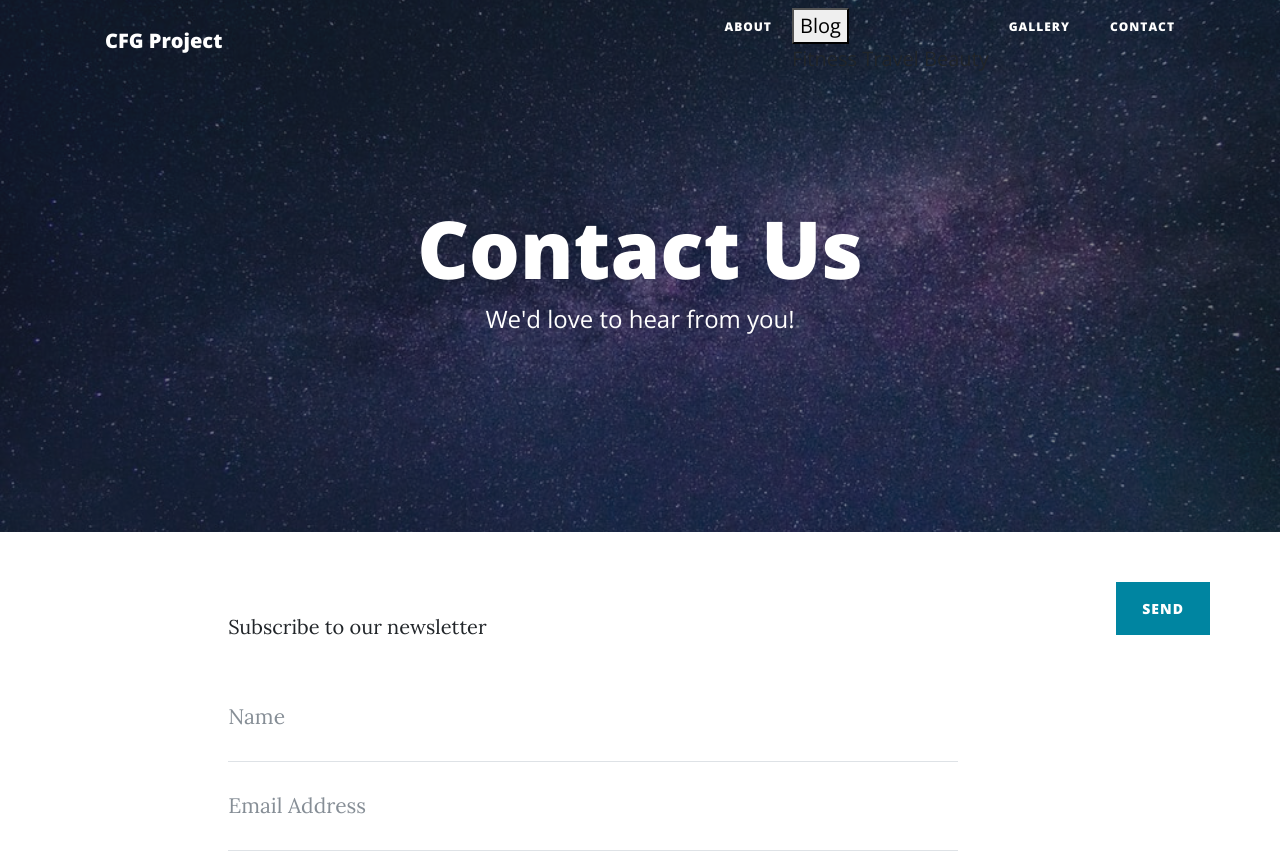
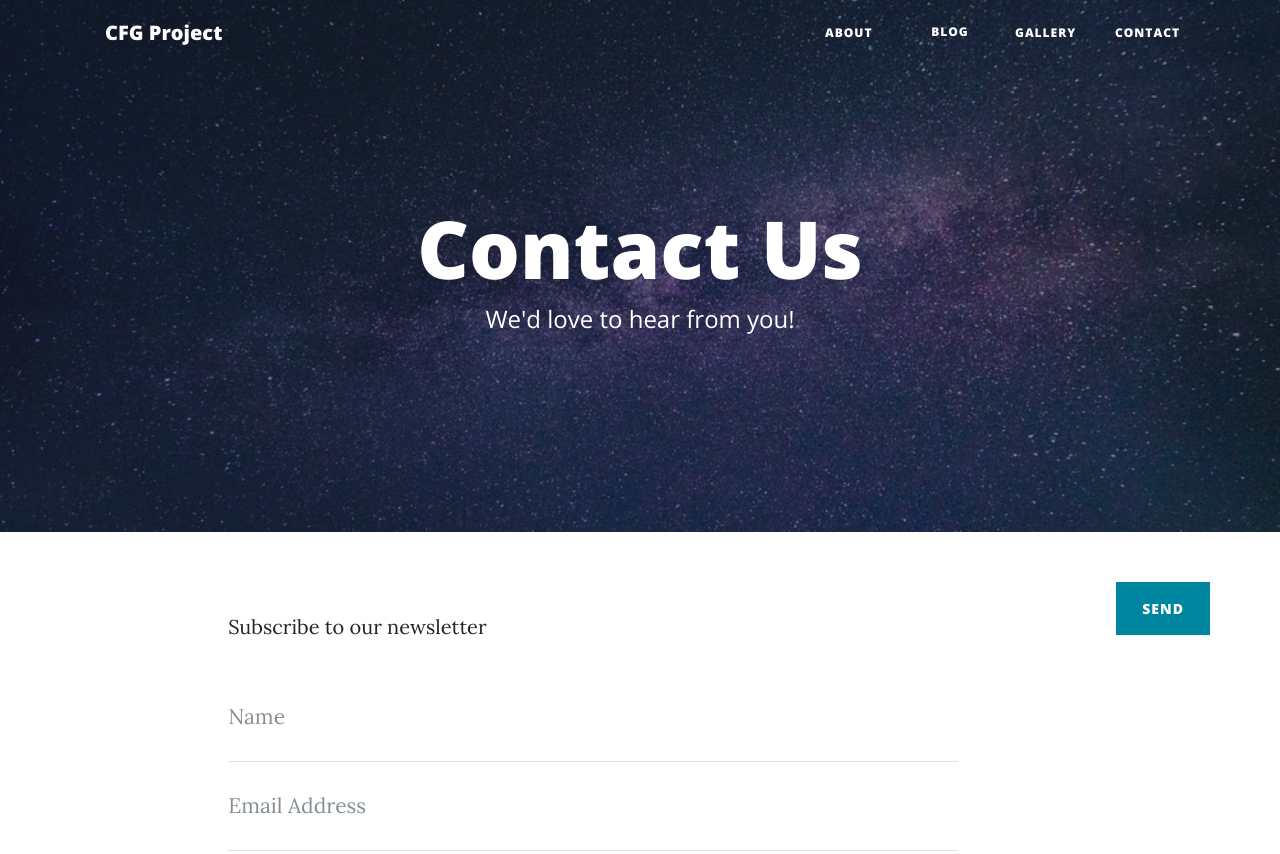
Before and after one commit to ClaireNicholson41/group_project, a website: page blog_bootstrap_folder/contact.html in a window 1280 px wide. Shown: the top 854 px of the page. Drawn offline with nearby package versions, Linux system fonts and the light colour scheme.

Commit message:
Update contact.html

```diff
--- a/blog_bootstrap_folder/contact.html
+++ b/blog_bootstrap_folder/contact.html
@@ -19,7 +19,7 @@
   <link href='https://fonts.googleapis.com/css?family=Open+Sans:300italic,400italic,600italic,700italic,800italic,400,300,600,700,800' rel='stylesheet' type='text/css'>
 
   <!-- Custom styles for this template -->
-  <link href="css/clean-blog.min.css" rel="stylesheet">
+  <link href="css/clean-blog.css" rel="stylesheet">
 
 </head>
 
```
